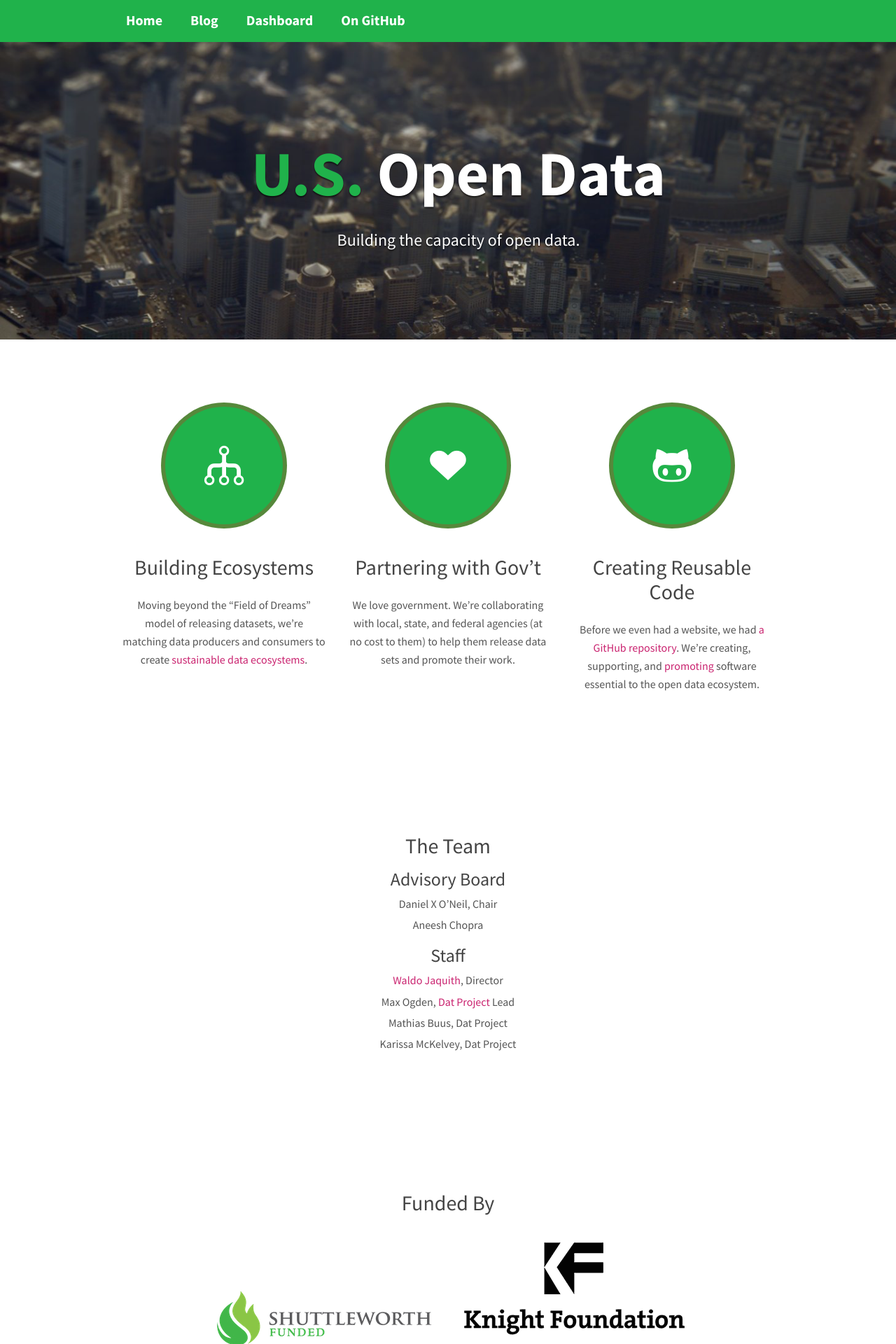
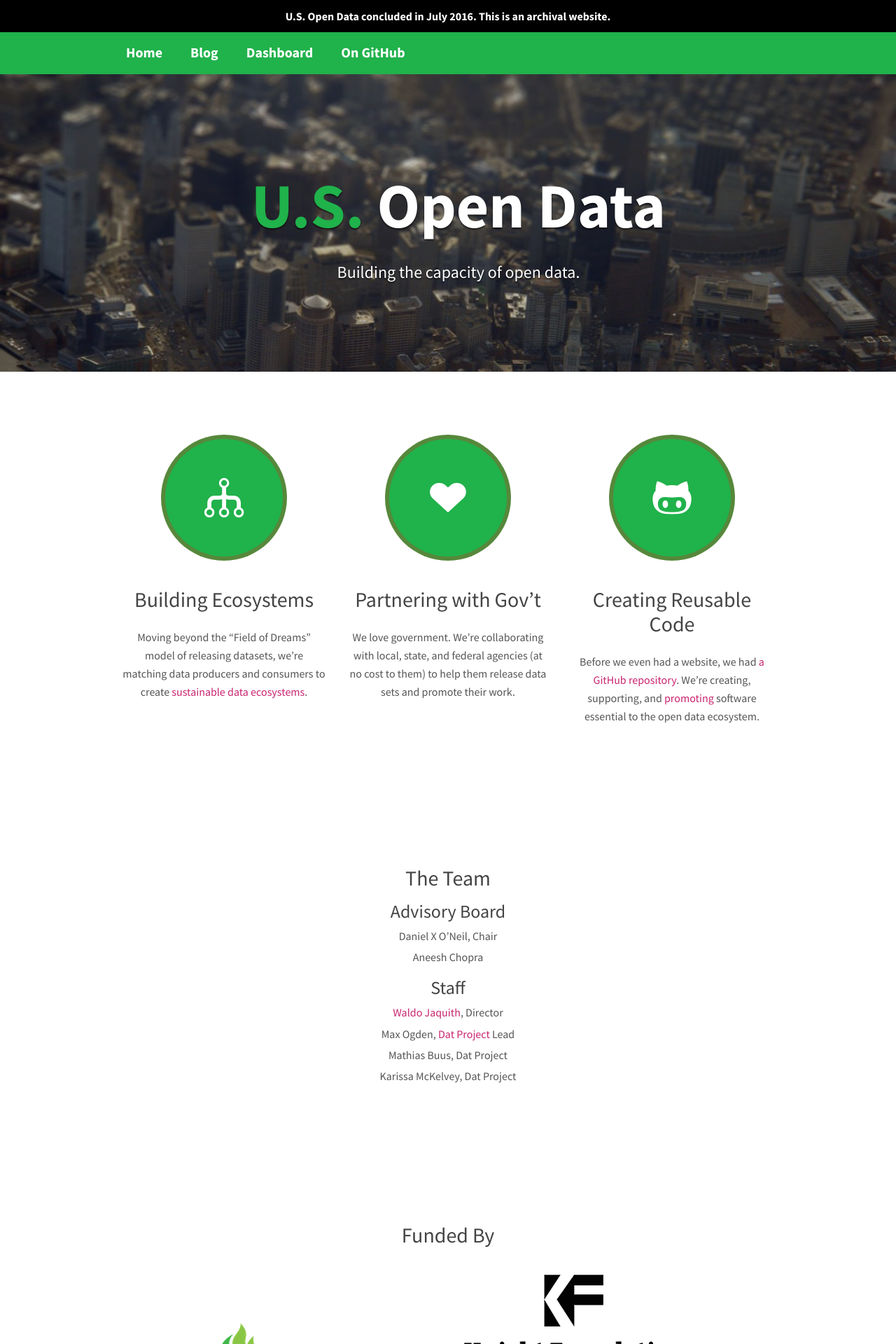
Before and after one commit to opendata/usopendata.org, a Jekyll site: the page index.html, which Jekyll copies as it is, in a window 1280 px wide. Shown: the top 1920 px of the page at 70% size. Built offline with Jekyll 4.4.1, drawn with Linux system fonts in a browser that asks for light colours; nearby versions of some CDN libraries.

Commit message:
Put an archival notice at the top of every page

```diff
--- a/_includes/header.html
+++ b/_includes/header.html
@@ -4,6 +4,9 @@
 if ((host == window.location.host) && (window.location.protocol != "https:"))
 	window.location.protocol = "https";
 </script>
+<div class="banner">
+	<a href="/2016/06/16/sunset/">U.S. Open Data concluded in July 2016. This is an archival website.</a>
+</div>
 <div class="main-nav">
 	<div class="row navbar">
 		<ul id="menu-main" class="twelve columns">
--- a/css/custom.css
+++ b/css/custom.css
@@ -159,3 +159,13 @@
   }
 
 }
+
+.banner {
+  text-align: center;
+  padding: 10px 10px;
+  background-color: #000;
+  font-weight: bold;
+}
+  .banner a {
+    color: #fff;
+  }
--- a/index.html
+++ b/index.html
@@ -37,6 +37,9 @@
 	if ((host == window.location.host) && (window.location.protocol != "https:"))
 		window.location.protocol = "https";
 	</script>
+	<div class="banner">
+		<a href="/2016/06/16/sunset/">U.S. Open Data concluded in July 2016. This is an archival website.</a>
+	</div>
 	<!-- START: Site Header -->
 	<div class="main-nav">
 		<div class="row navbar">
```
